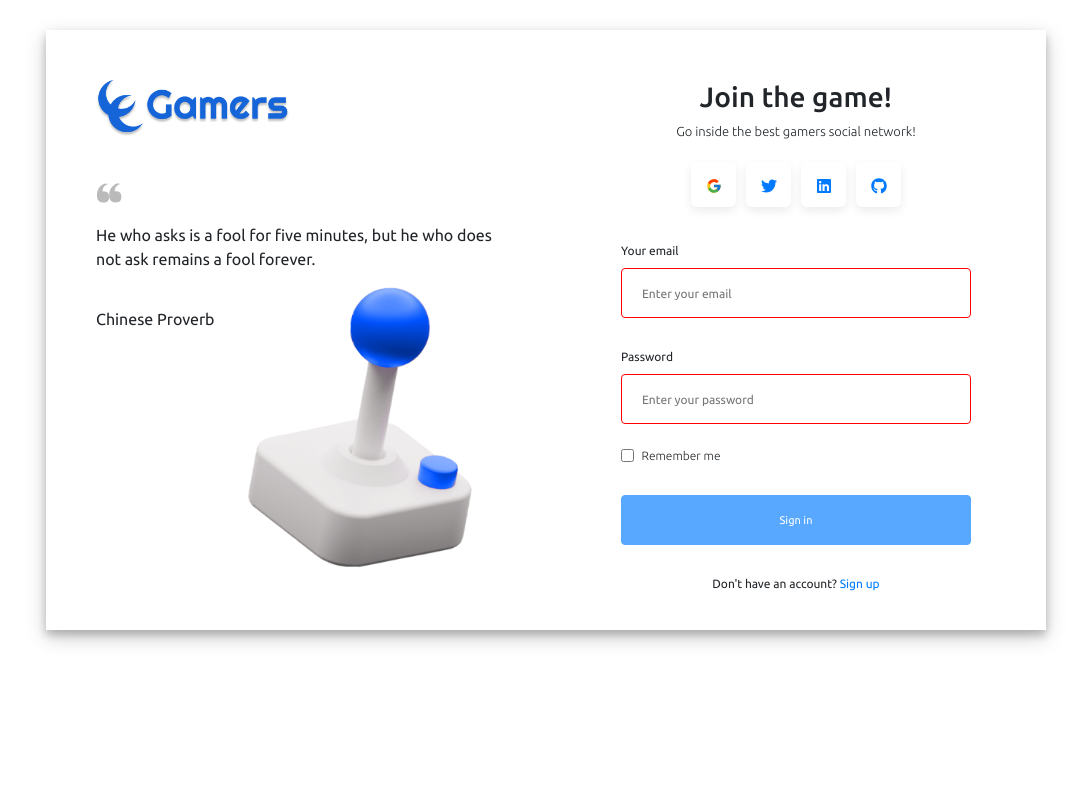
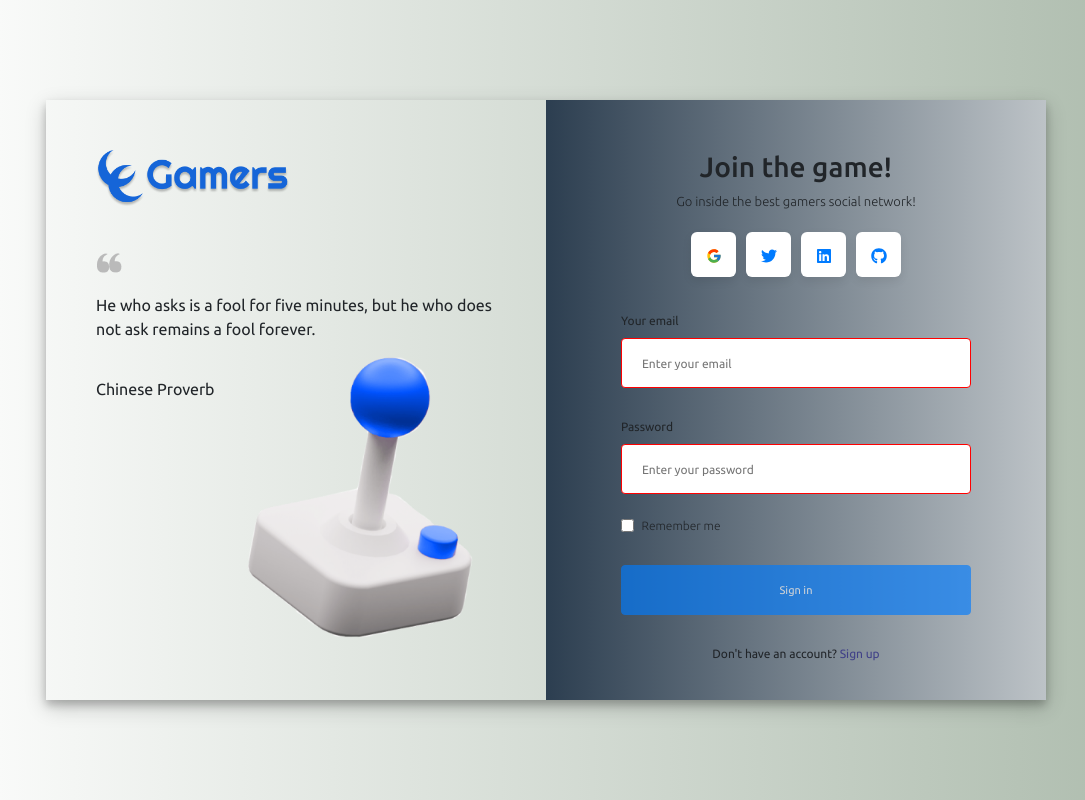
Before and after one commit to Mezebu/gamers, a React (Create React App) app: page / in a window 1280 px wide. Shown: the whole page, without its empty margins (94-1179 px from the left). Built offline with nearby package versions, Linux system fonts and the light colour scheme.

Commit message:
Added backgrounds

```diff
--- a/src/App.css
+++ b/src/App.css
@@ -28,12 +28,19 @@ html {
 
 /* Success Page */
 
+.success-page-container {
+  display: flex;
+  align-items: center;
+  justify-content: center;
+  background: rgb(228, 226, 226);
+  height: 100vh;
+}
+
 .success-page {
   background: rgb(252, 250, 250);
   width: 600px;
   height: 400px;
-  margin: 100px auto;
-  border-radius: 8px;
+  border-radius: 5px;
   box-shadow: rgba(0, 0, 0, 0.5) 0px 4px 12px;
 }
 
@@ -66,7 +73,23 @@ html {
 /* Registration Page */
 
 .reg-container {
-  margin: 30px auto;
+  display: flex;
+  align-items: center;
+  justify-content: center;
+  height: 100vh;
+  background: -webkit-linear-gradient(
+    to right,
+    #ffffff,
+    #abbaab
+  ); /* Chrome 10-25, Safari 5.1-6 */
+  background: linear-gradient(
+    to right,
+    #ffffff,
+    #abbaab
+  ); /* W3C, IE 10+/ Edge, Firefox 16+, Chrome 26+, Opera 12+, Safari 7+ */
+}
+
+.reg-page {
   width: 1000px;
   box-shadow: 0 5px 8px 0 rgba(0, 0, 0, 0.2), 0 7px 20px 0 rgba(0, 0, 0, 0.2);
   position: relative;
@@ -114,6 +137,16 @@ html {
 .reg-content-right {
   width: 57%;
   padding: 50px;
+  background: -webkit-linear-gradient(
+    to right,
+    #2c3e50,
+    #bdc3c7
+  ); /* Chrome 10-25, Safari 5.1-6 */
+  background: linear-gradient(
+    to right,
+    #2c3e50,
+    #bdc3c7
+  ); /* W3C, IE 10+/ Edge, Firefox 16+, Chrome 26+, Opera 12+, Safari 7+ */
 }
 
 .right-nav-icon {
@@ -216,8 +249,24 @@ html {
 
 /* Login Page */
 
+.login-container {
+  height: 100vh;
+  display: flex;
+  align-items: center;
+  justify-content: center;
+  background: -webkit-linear-gradient(
+    to right,
+    #ffffff,
+    #abbaab
+  ); /* Chrome 10-25, Safari 5.1-6 */
+  background: linear-gradient(
+    to right,
+    #ffffff,
+    #abbaab
+  ); /* W3C, IE 10+/ Edge, Firefox 16+, Chrome 26+, Opera 12+, Safari 7+ */
+}
+
 .login-page {
-  margin: 30px auto;
   width: 1000px;
   box-shadow: 0 5px 8px 0 rgba(0, 0, 0, 0.2), 0 7px 20px 0 rgba(0, 0, 0, 0.2);
   position: relative;
@@ -237,6 +286,10 @@ html {
 .login-content-text {
   margin-top: 40px;
   color: black;
+}
+
+.link {
+  color: rgb(64, 64, 136);
 }
 
 .login-content-text > img {
@@ -260,6 +313,16 @@ html {
   width: 50%;
   padding: 50px;
   text-align: center;
+  background: -webkit-linear-gradient(
+    to right,
+    #2c3e50,
+    #bdc3c7
+  ); /* Chrome 10-25, Safari 5.1-6 */
+  background: linear-gradient(
+    to right,
+    #2c3e50,
+    #bdc3c7
+  ); /* W3C, IE 10+/ Edge, Firefox 16+, Chrome 26+, Opera 12+, Safari 7+ */
 }
 
 .header-text > p {
@@ -353,7 +416,7 @@ html {
 
 @media (max-width: 768px) {
   .login-page,
-  .reg-container,
+  .reg-page,
   .success-page {
     width: 500px;
   }
@@ -385,7 +448,7 @@ html {
 
 @media (max-width: 480px) {
   .login-page,
-  .reg-container,
+  .reg-page,
   .success-page {
     width: 400px;
   }
--- a/src/components/LoginPage.jsx
+++ b/src/components/LoginPage.jsx
@@ -56,6 +56,7 @@ const LoginPage = () => {
   };
 
   return (
+    <div className="login-container">
       <div className="login-page">
         <div className="login-page-left">
           <img src={SignInLogo} alt="logo" />
@@ -79,7 +80,11 @@ const LoginPage = () => {
             <p>Go inside the best gamers social network!</p>
             <div className="socials">
               <div className="social-icons">
-              <a href="https://www.google.com" target="_blank" rel="noreferrer">
+                <a
+                  href="https://www.google.com"
+                  target="_blank"
+                  rel="noreferrer"
+                >
                   <FcGoogle />
                 </a>
               </div>
@@ -121,7 +126,9 @@ const LoginPage = () => {
                 )}
               </label>
               <input
-              className={`login-form-input ${emailValid ? "" : "error-input"}`}
+                className={`login-form-input ${
+                  emailValid ? "" : "error-input"
+                }`}
                 type="text"
                 name="email"
                 placeholder="Enter your email"
@@ -181,10 +188,14 @@ const LoginPage = () => {
             </div>
             <div className="login-form-inputs">
               <span>
-              Don't have an account? <Link to="/registration">Sign up</Link>
+                Don't have an account?{" "}
+                <Link to="/registration" className="link">
+                  Sign up
+                </Link>
               </span>
             </div>
           </form>
+        </div>
       </div>
     </div>
   );
--- a/src/components/RegistrationPage.jsx
+++ b/src/components/RegistrationPage.jsx
@@ -75,6 +75,7 @@ const RegistrationPage = () => {
   return (
     <>
       <div className="reg-container">
+        <div className="reg-page">
           <div className="reg-content-left">
             <img src={Console} alt="img" className="left-image" />
             <img src={Rectangle} alt="img" className="left-image" />
@@ -213,6 +214,7 @@ const RegistrationPage = () => {
             </form>
           </div>
         </div>
+      </div>
     </>
   );
 };
--- a/src/components/SuccessPage.jsx
+++ b/src/components/SuccessPage.jsx
@@ -14,6 +14,7 @@ const SuccessPage = () => {
   return (
     <>
       <form onSubmit={onSubmit}>
+        <div className="success-page-container">
           <div className="success-page">
             <div className="success-items">
               <BsCheckCircle className="bs-check-icon" />
@@ -30,6 +31,7 @@ const SuccessPage = () => {
               </Button>
             </div>
           </div>
+        </div>
       </form>
     </>
   );
```
Lines whose indentation alone changed are shown as unchanged.
